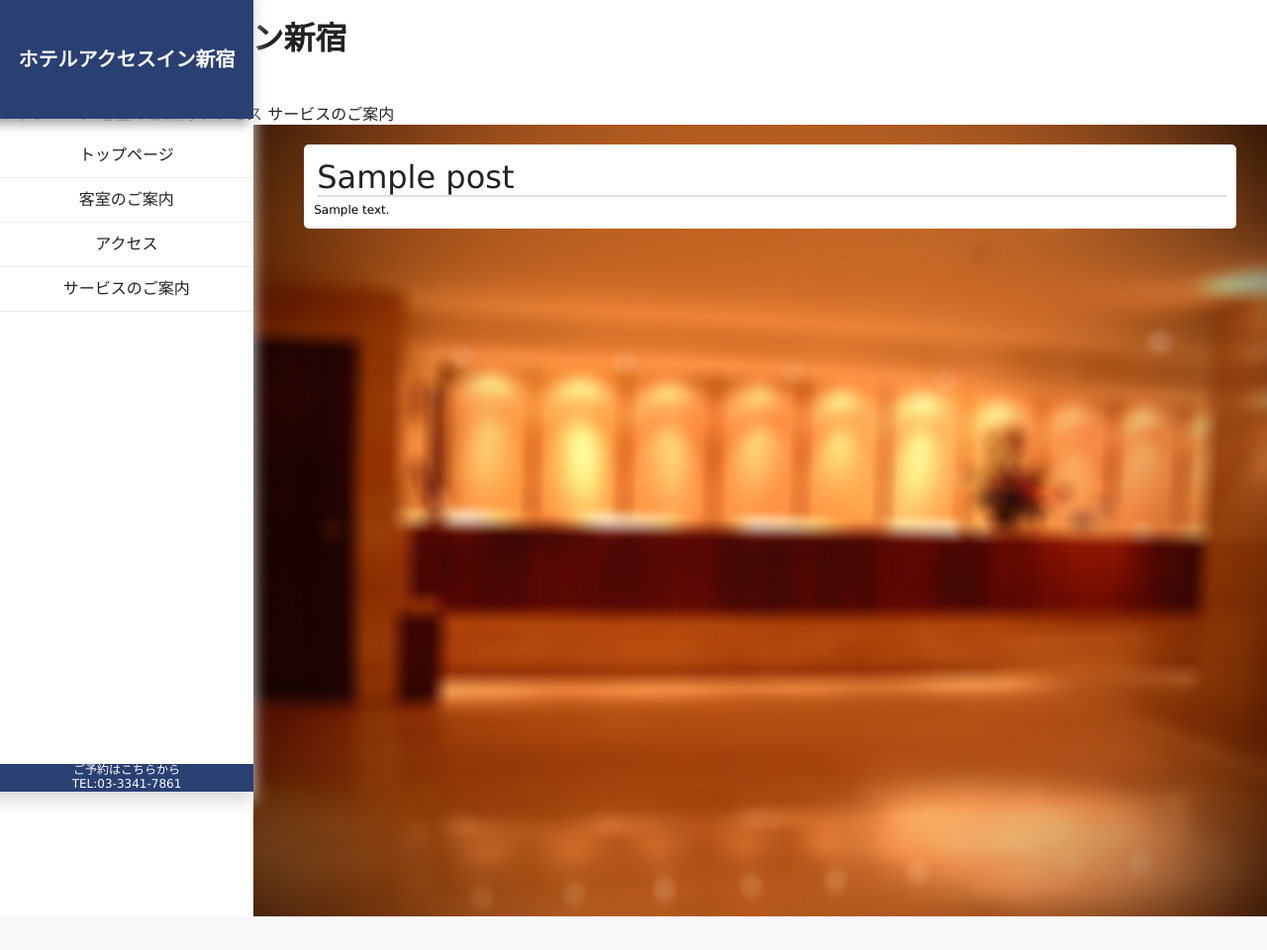
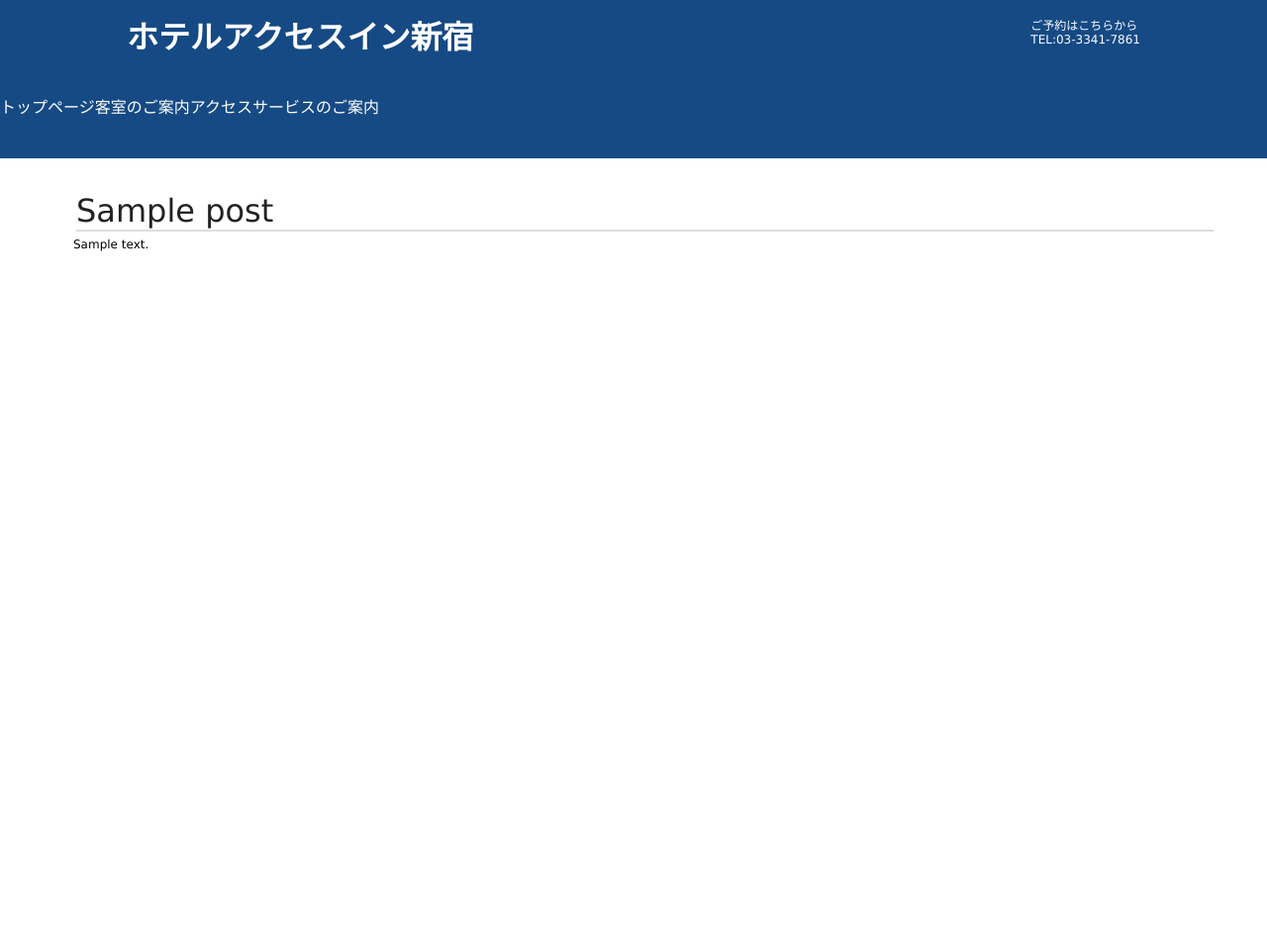
Before and after one commit to aribaba/hotel_web_site, a WordPress theme: template index.php in a window 1280 px wide. Shown: the whole page at 99% size. Before the commit the page ends 926 px from the top, so only its background shows below. Run offline with PHP 8.4 and a stand-in for WordPress, Linux system fonts and the light colour scheme; the site name, menu and one post (Sample post) are stand-ins, and other content is empty.

Commit message:
微調整

```diff
--- a/sass/_contents.scss
+++ b/sass/_contents.scss
@@ -4,12 +4,9 @@
 	display: inline-block;
 	position: relative;
 	float: right;
-	width: 80%;
+	width: 100%;
 	min-height: 100%;
-	background-image: url(./img/background_1.jpg);
-	background-repeat: no-repeat;
-	background-size: cover;
-	background-attachment: fixed;
+
 }
 
 
@@ -34,10 +31,6 @@
 	background-color: #fff;
 	border-radius: 5px;
 	position: relative;
-}
-
-#MainContent img {
-
 }
 
 #MainContent p {
--- a/sass/_footer.scss
+++ b/sass/_footer.scss
@@ -1,6 +1,6 @@
 @charset "UTF-8";
 
-#Footer {
+.footer {
 	position: fixed;
 	bottom: 0;
 	width: 100%;
--- a/sidebar.php
+++ b/sidebar.php
@@ -1,4 +1,4 @@
-<div id="Sidebar">
+<!-- <div id="Sidebar">
 	<a href="<?php echo home_url('/'); ?>">
 	<div id="SiteTitle">
 		<h1>ホテルアクセスイン新宿</h1>
@@ -16,4 +16,4 @@
 		<p>ご予約はこちらから</p>
 		<p>TEL:03-3341-7861</p>
 	</div>
-</div>
+</div> -->
--- a/style.css
+++ b/style.css
@@ -1,216 +1,5 @@
 @charset "UTF-8";
 /* Theme Name:HotelAccessIn */
-html, body {
-  height: 100%;
-  margin: 0; }
-
-body {
-  width: 100%;
-  display: block;
-  position: relative; }
-
-body, p, h1, h2, li {
-  font-family: 'Lucida Grande', 'Hiragino Kaku Gothic ProN', 'ヒラギノ角ゴ ProN W3', Meiryo, メイリオ, sans-serif;
-  margin: 0; }
-
-a {
-  text-decoration: none;
-  color: #222; }
-
-/*
-.Transion_1.0s {
-	-webkit-transition: 1.0s ease;
-	-moz-transition: 1.0s ease;
-	-o-transition: 1.0s ease;
-	transition: 1.0s ease;
-}
- */
-.ClearFix:after {
-  content: "";
-  display: block;
-  clear: both; }
-
-dd, dt {
-  margin: 0;
-  display: inline-block; }
-
-dd {
-  font-size: 12px; }
-
-dt {
-  font-size: 14px; }
-
-p {
-  font-size: 12px; }
-
-.lines-on-sides {
-  display: table;
-  text-align: left;
-  white-space: nowrap; }
-
-.lines-on-sides:after {
-  content: '';
-  display: table-cell;
-  width: 100%;
-  color: #ccc;
-  background: -webkit-linear-gradient(transparent 50%, currentColor 50%, currentColor -webkit-calc(50% + 1px), transparent -webkit-calc(50% + 1px));
-  background: -webkit-gradient(linear, left top, left bottom, from(transparent), color-stop(50%, currentColor), color-stop(currentColor calc(50% + 1px)), to(transparent calc(50% + 1px)));
-  background: -webkit-linear-gradient(transparent 50%, currentColor 50%, currentColor calc(50% + 1px), transparent calc(50% + 1px));
-  background: -o-linear-gradient(transparent 50%, currentColor 50%, currentColor calc(50% + 1px), transparent calc(50% + 1px));
-  background: linear-gradient(transparent 50%, currentColor 50%, currentColor calc(50% + 1px), transparent calc(50% + 1px));
-  -webkit-background-clip: padding;
-  background-clip: padding; }
-
-.lines-on-sides:after {
-  border-left: 1em solid transparent; }
-
-#Wrap {
-  display: inline-block;
-  position: relative;
-  float: right;
-  width: 80%;
-  min-height: 100%;
-  background-image: url(./img/background_1.jpg);
-  background-repeat: no-repeat;
-  background-size: cover;
-  background-attachment: fixed; }
-
-#MainColumn {
-  width: 90%;
-  margin: 20px auto; }
-
-#MainColumn h1 {
-  font-weight: normal;
-  color: #222;
-  margin: 5px 0px 3px 3px;
-  border-bottom: 2px solid #ddd; }
-
-#MainContent {
-  display: block;
-  height: auto;
-  width: 100%;
-  /*box-shadow: 0px 3px 7px 3px #eee;*/
-  padding: 10px;
-  background-color: #fff;
-  border-radius: 5px;
-  position: relative; }
-
-#MainContent p {
-  margin: 0;
-  display: inline; }
-
-#MainContent .SubColumn {
-  display: inline-block;
-  float: left;
-  width: 50%; }
-
-#MainContent .SubColumn img {
-  width: 100%;
-  height: 100%;
-  border-radius: 5px;
-  -webkit-box-shadow: 5px 3px 10px 0px #222;
-  box-shadow: 5px 3px 10px 0px #222; }
-
-#MainContent .SubColumn dt {
-  margin-bottom: 3px; }
-
-#MainContent #HotelInfo {
-  float: left; }
-
-#MainContent #HotelInfo p {
-  font-size: 12px; }
-
-#MainContent #AccessInfo {
-  font-size: 12px; }
-
-#MainContent #AccessInfo dt {
-  width: 60px;
-  text-align: left; }
-
-#MainContent #AccessInfo dd:before {
-  content: ":";
-  letter-spacing: 10px; }
-
-#Footer {
-  position: fixed;
-  bottom: 0;
-  width: 100%;
-  height: 30px;
-  background-color: #bbb; }
-
-#Header {
-  display: block;
-  height: 120px;
-  line-height: 120px;
-  font-size: 20px;
-  width: 80%;
-  margin: 0 auto;
-  padding: 10px; }
-
-#Sidebar {
-  display: inline-block;
-  position: fixed;
-  left: 0;
-  top: 0;
-  width: 20%;
-  height: 100%;
-  -webkit-box-shadow: -10px 0px 15px 10px #ddd;
-  box-shadow: -10px 0px 15px 10px #ddd; }
-
-#SiteTitle {
-  width: 100%;
-  background: #2a4073;
-  height: 120px;
-  -webkit-box-shadow: -10px 1px 10px 5px #aaa;
-  box-shadow: -10px 1px 10px 5px #aaa; }
-
-#SiteTitle h1 {
-  color: #fff;
-  font-size: 20px;
-  font-weight: bold;
-  line-height: 120px;
-  text-align: center;
-  margin: 0; }
-
-#Sidebar ul li {
-  list-style: none;
-  display: block;
-  padding: 2px 5px;
-  font-weight: normal;
-  text-align: center;
-  width: 96%;
-  height: 40px;
-  line-height: 40px;
-  border-bottom: 1px solid #eee; }
-
-#Sidebar ul {
-  margin-top: 15px;
-  padding: 0; }
-
-#Sidebar ul a:hover {
-  background: #eee;
-  display: block;
-  -webkit-transition: background-color 0.35s,color 0.35s;
-  -o-transition: background-color 0.35s,color 0.35s;
-  transition: background-color 0.35s,color 0.35s; }
-
-#Sidebar ul a {
-  display: block;
-  -webkit-transition: background-color 0.35s,color 0.35s;
-  -o-transition: background-color 0.35s,color 0.35s;
-  transition: background-color 0.35s,color 0.35s; }
-
-#Sidebar #Tel {
-  position: absolute;
-  bottom: 0;
-  display: block;
-  width: 100%;
-  text-align: center;
-  background: #2a4073; }
-
-#Sidebar #Tel p {
-  color: #fff; }
-
 /*! normalize.css v8.0.1 | MIT License | github.com/necolas/normalize.css */
 /* Document
    ========================================================================== */
@@ -253,7 +42,6 @@ h1 {
  * 2. Show the overflow in Edge and IE.
  */
 hr {
-  -webkit-box-sizing: content-box;
   box-sizing: content-box;
   /* 1 */
   height: 0;
@@ -288,7 +76,6 @@ abbr[title] {
   /* 1 */
   text-decoration: underline;
   /* 2 */
-  -webkit-text-decoration: underline dotted;
   text-decoration: underline dotted;
   /* 2 */ }
 
@@ -421,7 +208,6 @@ fieldset {
  *    `fieldset` elements in all browsers.
  */
 legend {
-  -webkit-box-sizing: border-box;
   box-sizing: border-box;
   /* 1 */
   color: inherit;
@@ -453,7 +239,6 @@ textarea {
  */
 [type="checkbox"],
 [type="radio"] {
-  -webkit-box-sizing: border-box;
   box-sizing: border-box;
   /* 1 */
   padding: 0;
@@ -519,3 +304,172 @@ template {
  */
 [hidden] {
   display: none; }
+
+html, body {
+  height: 100%;
+  margin: 0; }
+
+body {
+  width: 100%;
+  display: block;
+  position: relative; }
+
+body, p, h1, h2, li {
+  font-family: 'Lucida Grande',
+ 'Hiragino Kaku Gothic ProN', 'ヒラギノ角ゴ ProN W3',
+ Meiryo, メイリオ, sans-serif;
+  margin: 0; }
+
+a {
+  text-decoration: none;
+  color: #222; }
+
+dd, dt {
+  margin: 0;
+  display: inline-block; }
+
+dd {
+  font-size: 12px; }
+
+dt {
+  font-size: 14px; }
+
+p {
+  font-size: 12px; }
+
+/*
+.Transion_1.0s {
+	-webkit-transition: 1.0s ease;
+	-moz-transition: 1.0s ease;
+	-o-transition: 1.0s ease;
+	transition: 1.0s ease;
+}
+ */
+.ClearFix:after {
+  content: "";
+  display: block;
+  clear: both; }
+
+.lines-on-sides {
+  display: table;
+  text-align: left;
+  white-space: nowrap; }
+
+.lines-on-sides:after {
+  content: '';
+  display: table-cell;
+  width: 100%;
+  color: #ccc;
+  background: -webkit-linear-gradient(transparent 50%, currentColor 50%, currentColor -webkit-calc(50% + 1px), transparent -webkit-calc(50% + 1px));
+  background: -webkit-gradient(linear, left top, left bottom, from(transparent), color-stop(50%, currentColor), color-stop(currentColor calc(50% + 1px)), to(transparent calc(50% + 1px)));
+  background: linear-gradient(transparent 50%, currentColor 50%, currentColor calc(50% + 1px), transparent calc(50% + 1px));
+  -webkit-background-clip: padding;
+  background-clip: padding; }
+
+.lines-on-sides:after {
+  border-left: 1em solid transparent; }
+
+.object-outside {
+  width: 100%;
+  background-size: cover; }
+
+.header {
+  background-color: #164a84;
+  color: white;
+  display: block;
+  width: 100%; }
+
+.header-contents {
+  padding: 20px 40px;
+  width: 80%;
+  margin: 0 auto; }
+
+.header-contents__block {
+  color: white;
+  display: inline-block; }
+
+.header__logo {
+  height: 60px;
+  float: left; }
+
+.header__tel {
+  float: right; }
+
+.navi {
+  width: 100%;
+  height: 60px; }
+
+.navi_contents {
+  width: 80%; }
+
+.navi .header-contents__block {
+  float: left; }
+
+#Wrap {
+  display: inline-block;
+  position: relative;
+  float: right;
+  width: 100%;
+  min-height: 100%; }
+
+#MainColumn {
+  width: 90%;
+  margin: 20px auto; }
+
+#MainColumn h1 {
+  font-weight: normal;
+  color: #222;
+  margin: 5px 0px 3px 3px;
+  border-bottom: 2px solid #ddd; }
+
+#MainContent {
+  display: block;
+  height: auto;
+  width: 100%;
+  /*box-shadow: 0px 3px 7px 3px #eee;*/
+  padding: 10px;
+  background-color: #fff;
+  border-radius: 5px;
+  position: relative; }
+
+#MainContent p {
+  margin: 0;
+  display: inline; }
+
+#MainContent .SubColumn {
+  display: inline-block;
+  float: left;
+  width: 50%; }
+
+#MainContent .SubColumn img {
+  width: 100%;
+  height: 100%;
+  border-radius: 5px;
+  box-shadow: 5px 3px 10px 0px #222; }
+
+#MainContent .SubColumn dt {
+  margin-bottom: 3px; }
+
+#MainContent #HotelInfo {
+  float: left; }
+
+#MainContent #HotelInfo p {
+  font-size: 12px; }
+
+#MainContent #AccessInfo {
+  font-size: 12px; }
+
+#MainContent #AccessInfo dt {
+  width: 60px;
+  text-align: left; }
+
+#MainContent #AccessInfo dd:before {
+  content: ":";
+  letter-spacing: 10px; }
+
+.footer {
+  position: fixed;
+  bottom: 0;
+  width: 100%;
+  height: 30px;
+  background-color: #bbb; }
```
